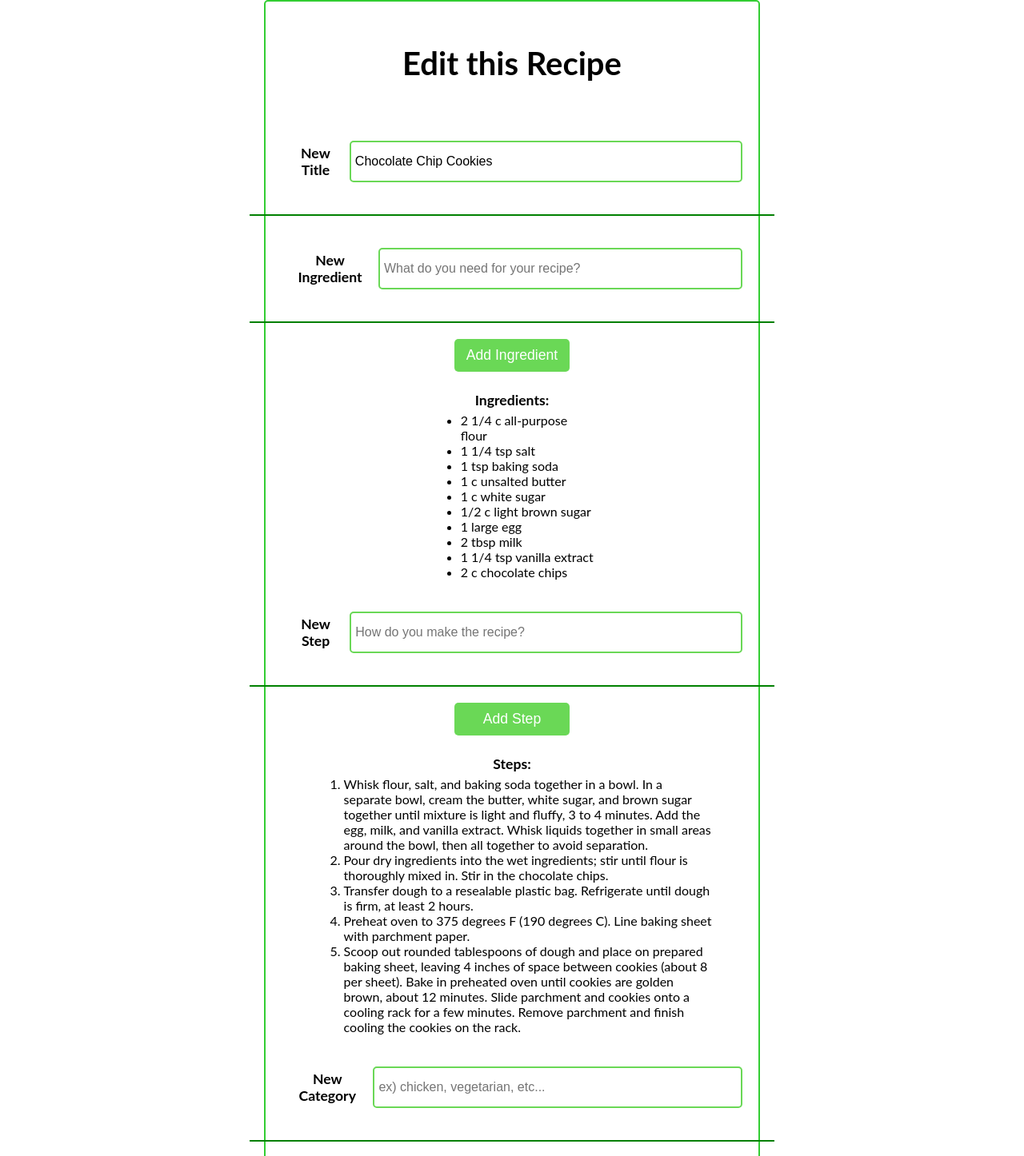
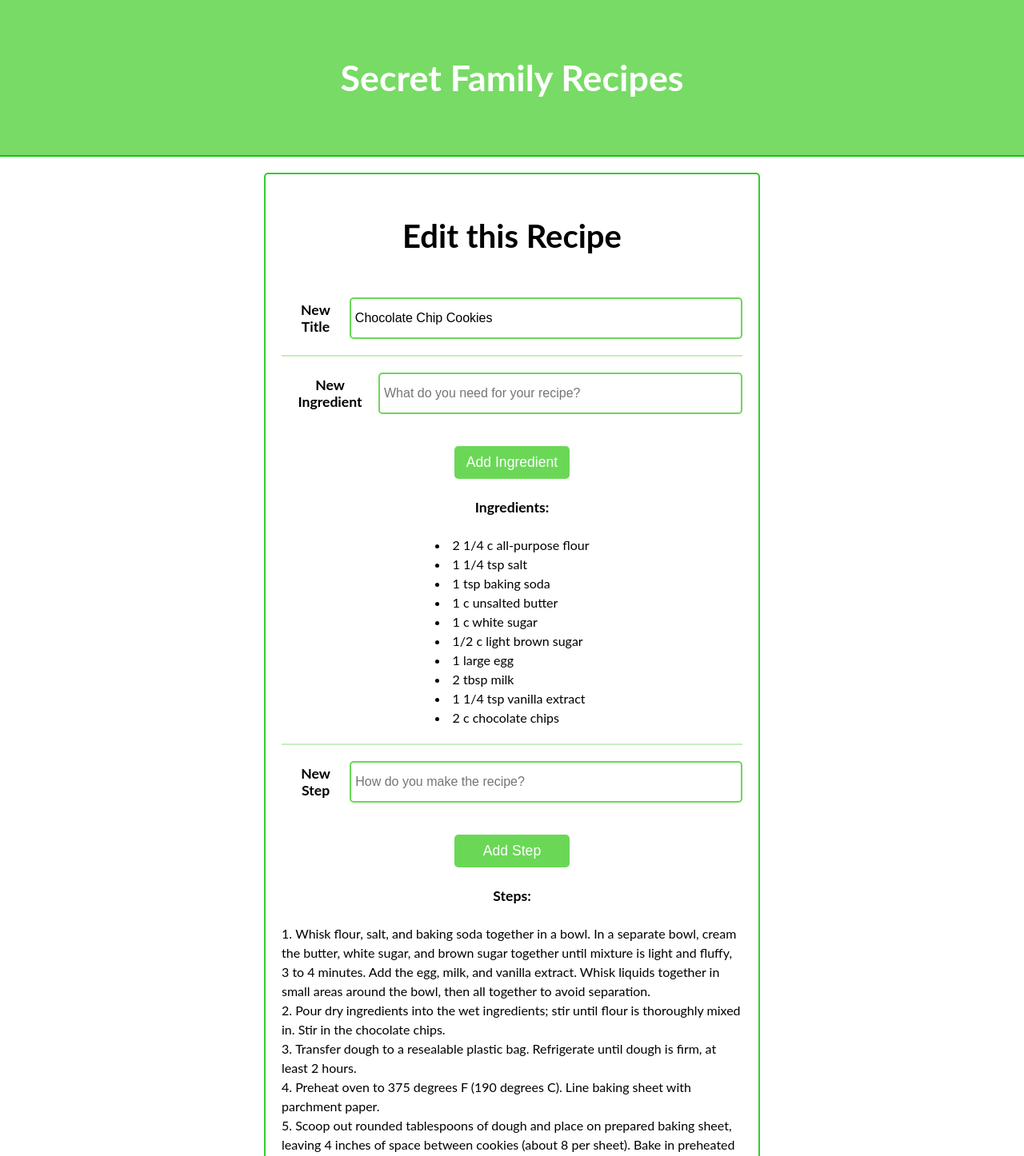
Before and after one commit to Build-Week-Secret-Family-Recipes1/front-end, a React (Create React App) app: page /edit/0 in a window 1280 px wide. Shown: the top 1446 px of the page at 80% size. Built offline with nearby package versions, Linux system fonts and the light colour scheme.

Commit message:
added header to RecipeForm and EditRecipe, finished styling the forms

```diff
--- a/src/components/EditRecipe.js
+++ b/src/components/EditRecipe.js
@@ -8,7 +8,7 @@ import styled from 'styled-components';
 const StyledForm = styled.form`
     width: 45vw;
     padding: 20px;
-    margin: auto;
+    margin: 20px auto;
     display: flex;
     flex-direction: column;
     align-items: center;
@@ -35,9 +35,9 @@ const SubmitButton = styled(Button)`
 const Label = styled.label`
     display: flex;
     justify-content: space-between;
-    padding: 40px;
+    padding: 20px 0;
     width: 100%;
-    border-bottom: 2px solid green;
+    border-top: ${props => props.primary ? '2px solid rgba(106, 216, 86, 0.4)' : 'none'};
 `
 
 const Input = styled.input`
@@ -46,6 +46,20 @@ const Input = styled.input`
     font-size: 1rem;
     border: 2px solid #6AD856;
     border-radius: 5px;
+`
+
+const Div = styled.div`
+    width: 100%;
+`
+
+const H1 = styled.h1`
+    color: white;
+    font-size: 2.8rem;
+    font-weight: bold;
+    padding: 70px;
+    margin: 0;
+    border-bottom: 2px solid #00CC00;
+    background-color: rgba(106, 216, 86, 0.9);
 `
 
 const H2 = styled.h2`
@@ -60,14 +74,18 @@ const H5 = styled.h5`
 
 const Ul = styled.ul`
     text-align: left;
-    width: 80%;
     margin: auto;
+    padding: 20px 0;
+    line-height: 1.5;
+    list-style: inside;
 `
 
 const Ol = styled.ol`
     text-align: left;
-    width: 80%;
     margin: auto;
+    padding: 20px 0;
+    line-height: 1.5;
+    list-style: inside decimal;
 `
 
 const formSchema = yup.object().shape({
@@ -191,6 +209,8 @@ function EditRecipe({getRecipe, recipe, ...props}) {
       return (<p>Please wait...</p>);
     } else {
       return (
+        <Div>
+          <H1>Secret Family Recipes</H1>
           <StyledForm onSubmit={submitForm}>
               <H2>Edit this Recipe</H2>
               <Label htmlFor="title">
@@ -205,7 +225,7 @@ function EditRecipe({getRecipe, recipe, ...props}) {
                   />
               </Label>
               {errorState.title.length > 0 ? (<p>{errorState.title}</p>) : null}
-              <Label htmlFor="newIngredient">
+              <Label primary htmlFor="newIngredient">
                   <H5>New Ingredient</H5>
                   <Input
                       type="text"
@@ -229,7 +249,7 @@ function EditRecipe({getRecipe, recipe, ...props}) {
                       })}
                   </Ul>
               </div>
-              <Label htmlFor="newStep">
+              <Label primary htmlFor="newStep">
                   <H5>New Step</H5>
                   <Input
                       type="text"
@@ -251,7 +271,7 @@ function EditRecipe({getRecipe, recipe, ...props}) {
                       })}
                   </Ol>
               </div>
-              <Label htmlFor="newTag">
+              <Label primary htmlFor="newTag">
                   <H5>New Category</H5>
                   <Input
                       type="text"
@@ -273,7 +293,7 @@ function EditRecipe({getRecipe, recipe, ...props}) {
                       })}
                   </Ul>
               </div>
-              <Label htmlFor="source">
+              <Label primary htmlFor="source">
                   <H5>New Source</H5>
                   <Input
                       type="text"
@@ -287,6 +307,7 @@ function EditRecipe({getRecipe, recipe, ...props}) {
               <SubmitButton>Update Recipe</SubmitButton>
               {props.error!==''?<p>{props.error}</p>:<></>}
           </StyledForm>
+        </Div>
       )
     }
 }
--- a/src/components/Home.js
+++ b/src/components/Home.js
@@ -4,6 +4,10 @@ import RecipeForm from './RecipeForm';
 import RecipeList from './RecipeList';
 import EditRecipe from './EditRecipe';
 import SearchBar from './SearchBar';
+
+const Div = styled.div`
+    width: 100%;
+`
 
 const H1 = styled.h1`
     color: white;
@@ -32,7 +36,7 @@ function Home(props) {
     } */
 
     return (
-        <div>
+        <Div>
             <H1>Secret Family Recipes</H1>
             <div>
                 <SearchBar recipes={recipes}/>
@@ -44,7 +48,7 @@ function Home(props) {
                 will have button to add a new recipe (will link to RecipeForm)
                 */}
             </div>
-        </div>
+        </Div>
     )
 }
 
--- a/src/components/RecipeForm.js
+++ b/src/components/RecipeForm.js
@@ -8,7 +8,7 @@ import styled from 'styled-components';
 const StyledForm = styled.form`
     width: 45vw;
     padding: 20px;
-    margin: auto;
+    margin: 20px auto;
     display: flex;
     flex-direction: column;
     align-items: center;
@@ -37,7 +37,7 @@ const Label = styled.label`
     justify-content: space-between;
     padding: 20px 0;
     width: 100%;
-    border-top: ${props => props.primary ? '2px solid green' : 'none'};
+    border-top: ${props => props.primary ? '2px solid rgba(106, 216, 86, 0.4)' : 'none'};
 `
 
 const Input = styled.input`
@@ -46,6 +46,20 @@ const Input = styled.input`
     font-size: 1rem;
     border: 2px solid #6AD856;
     border-radius: 5px;
+`
+
+const Div = styled.div`
+    width: 100%;
+`
+
+const H1 = styled.h1`
+    color: white;
+    font-size: 2.8rem;
+    font-weight: bold;
+    padding: 70px;
+    margin: 0;
+    border-bottom: 2px solid #00CC00;
+    background-color: rgba(106, 216, 86, 0.9);
 `
 
 const H2 = styled.h2`
@@ -60,17 +74,18 @@ const H5 = styled.h5`
 
 const Ul = styled.ul`
     text-align: left;
-    width: 80%;
     margin: auto;
+    padding: 20px 0;
+    line-height: 1.5;
+    list-style: inside;
 `
 
 const Ol = styled.ol`
     text-align: left;
-    width: 80%;
-    max-width: 500px;
-    overflow: hidden;
     margin: auto;
-    border: 1px solid goldenrod;
+    padding: 20px 0;
+    line-height: 1.5;
+    list-style: inside decimal;
 `
 
 const formSchema = yup.object().shape({
@@ -173,6 +188,8 @@ function RecipeForm(props) {
       return (<p>Please wait...</p>);
     } else {
       return (
+        <Div>
+          <H1>Secret Family Recipes</H1>
           <StyledForm onSubmit={submitForm}>
               <H2>Add a Recipe</H2>
               <Label htmlFor="title">
@@ -269,6 +286,7 @@ function RecipeForm(props) {
               <SubmitButton>Add Recipe</SubmitButton>
               {props.error!==''?<p>{props.error}</p>:<></>}
           </StyledForm>
+        </Div>
       )
     }
 }
```
